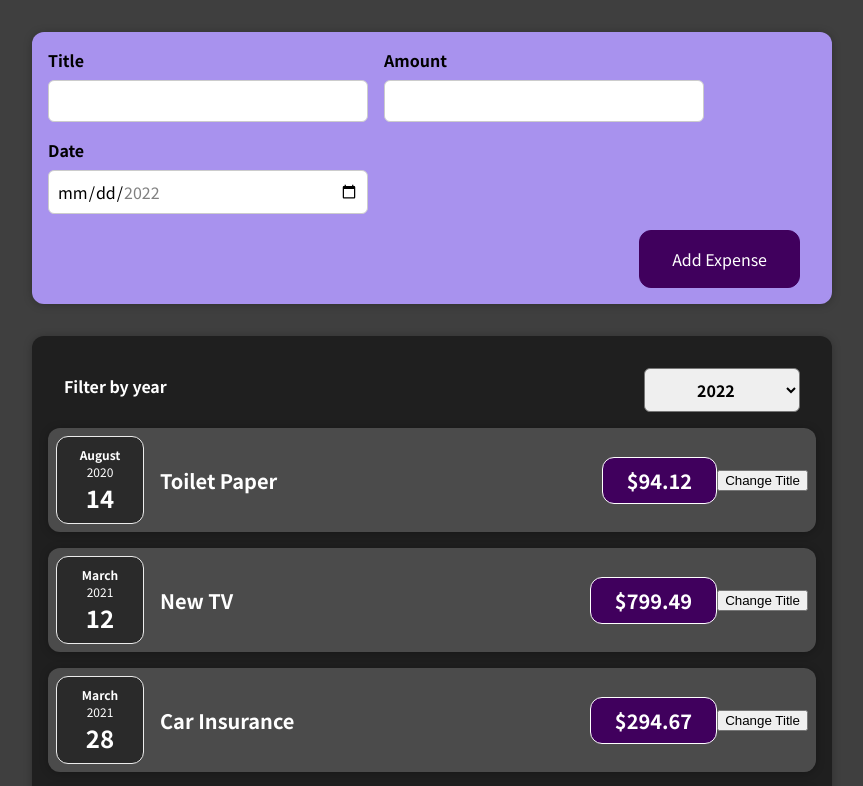
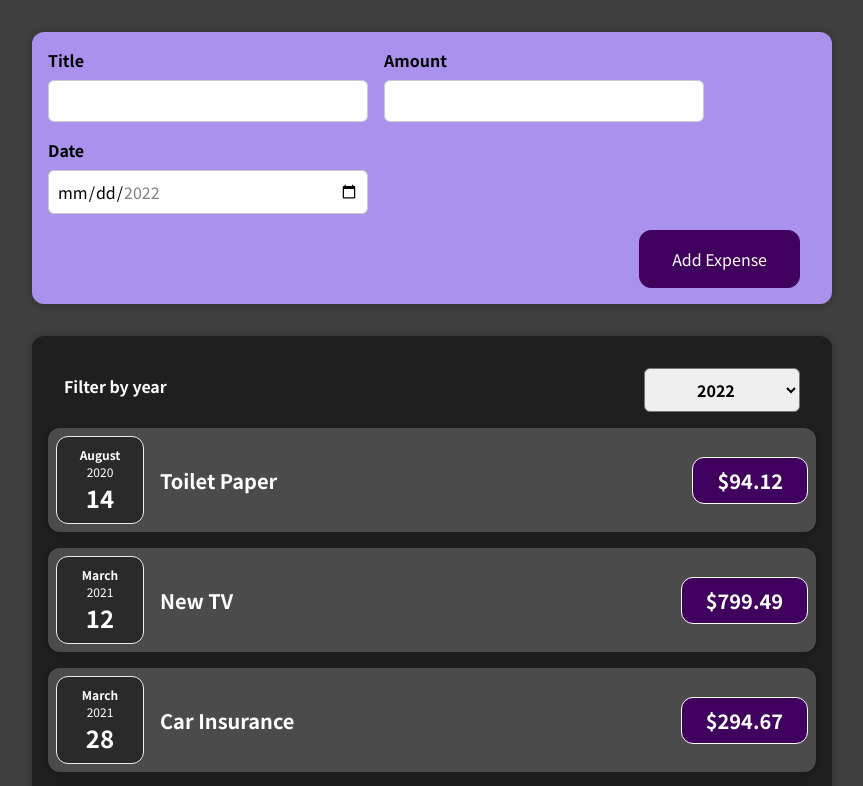
Before and after one commit to 29RahulKhandelwal/Reactjs, a React (Create React App) app in the folder expense-tracker/: page / in a window 1280 px wide. Shown: the top 786 px of the page, without its empty margins (208-1071 px from the left). Built offline with nearby package versions, Linux system fonts and the light colour scheme.

Commit message:
removed usestate

```diff
--- a/expense-tracker/src/components/Expenses/ExpenseItem.js
+++ b/expense-tracker/src/components/Expenses/ExpenseItem.js
@@ -1,21 +1,16 @@
-import React, { useState } from "react";
+import React from "react";
 import "./ExpenseItem.css";
 import ExpenseDate from "./ExpenseDate";
 import Card from "../UI/Card";
 
 function ExpenseItem(props){
-    const [heading,setHeading]=useState(props.title);
-    function handleClick(){
-        setHeading("Click!!")
-    }
     return (
     <Card className="expense-item">
         <ExpenseDate date={props.date} />
         <div className="expense-item__description">
-            <h2>{heading}</h2>
+            <h2>{props.title}</h2>
         </div>
         <div className="expense-item__price">${props.amount}</div>
-        <button onClick={handleClick}>Change Title</button>
     </Card>
     )
 }
```
